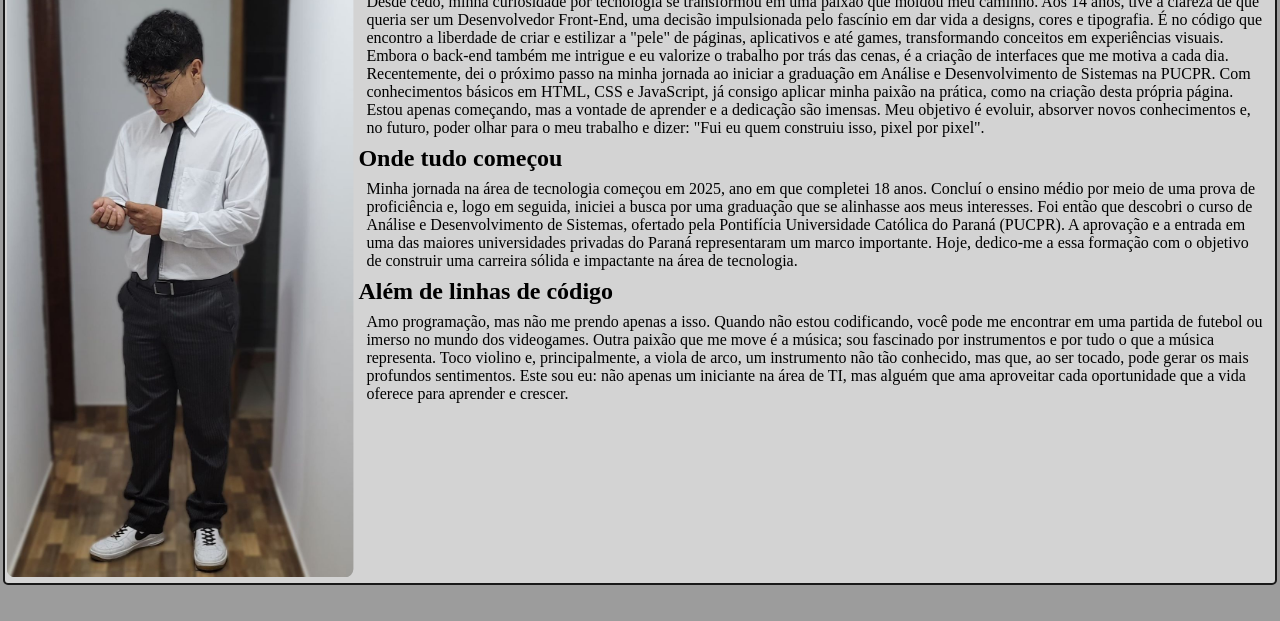
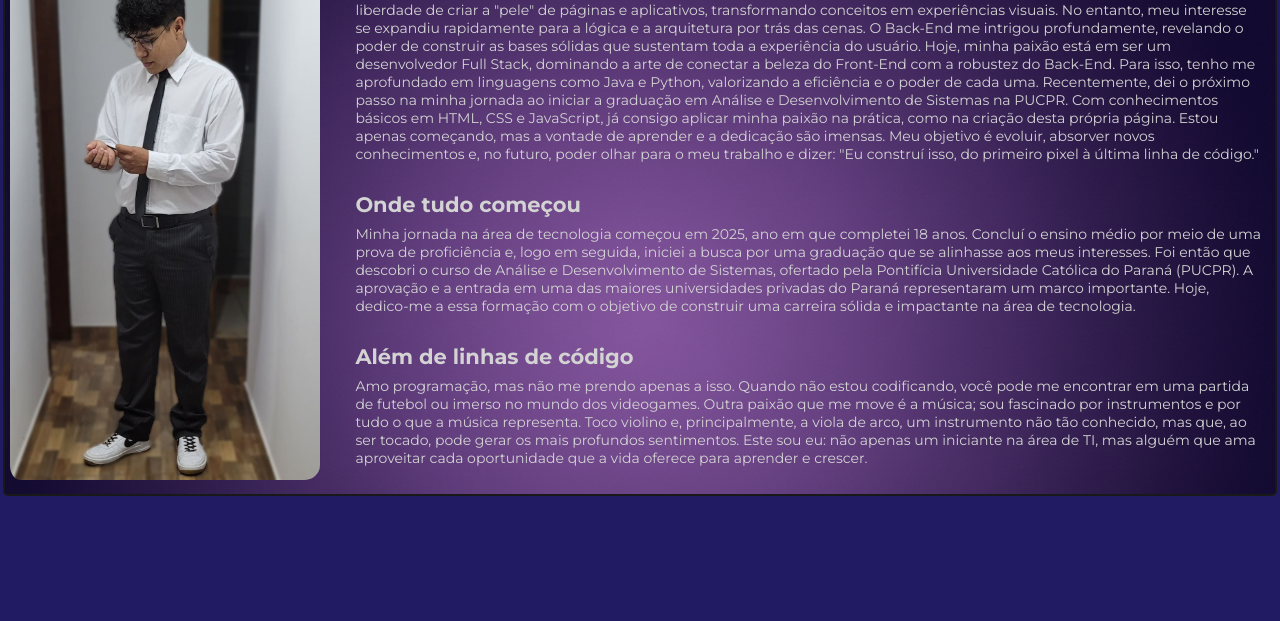
Before and after one commit to jao-vieira/pagina-sobre-mim, a plain HTML site: page index.html in a window 1280 px wide. Shown: the part 179-800 px from the top of the page. Drawn offline with nearby package versions, Linux system fonts and the light colour scheme; a web font is replaced by a local one.

Commit message:
Nova versão da página

```diff
--- a/index.html
+++ b/index.html
@@ -1,42 +1,36 @@
 <!DOCTYPE html>
-<html lang="en">
+<html lang="pt-br">
 <head>
     <meta charset="UTF-8">
     <meta name="viewport" content="width=device-width, initial-scale=1.0">
     <link rel="stylesheet" href="sobremim.css">
+    <link rel="icon" href="images/book.svg" type="image/x-icon">
     <title>Sobre Mim</title>
 </head>
 <body>
     <header><h1>João Pedro Vieira Daniel</h1>
     <p class="cabecalho"><strong>Idade: </strong>18 Anos</p>
     <p class="cabecalho"><strong>Cidade Natal: </strong> Tamarana - PR</p>
-    <div class="rede-social">
-        <img class="logos" src="fotos/LinkedIn.logo.png" alt="LinkedIn">
-        <a href="https://www.linkedin.com/in/joão-pedro-v-35618628b">LinkedIn</a>
-        <img class="logos" src="fotos/Instagram.logo.jpg" alt="Foto Insta">
-        <a href="https://www.instagram.com/jao._vieira_">Instagram</a>
-        <img class="logos" src="fotos/GitHub.logo.jpg" alt="GitHub">
-        <a href="https://github.com/jao-vieira">GitHub</a>
-
-    </div>
 </header>
     <main>
         <section>
             <div>
-                <img  class="minha-foto" src="fotos/Minha Foto.jpg" alt="Minha Foto">
+                <img  class="foto-sobremim" src="images/Minha Foto.jpg" alt="Minha Foto">
             </div>
         </section>
         <section>
             <div class="descrição">
                 <h2>Sobre Mim</h2>
-                <p class="sobre-mim">Desde cedo, minha curiosidade por tecnologia se transformou em uma paixão que moldou meu caminho.
-Aos 14 anos, tive a clareza de que queria ser um Desenvolvedor Front-End, uma decisão impulsionada pelo fascínio em dar vida a designs, cores e tipografia.
-É no código que encontro a liberdade de criar e estilizar a "pele" de páginas, aplicativos e até games, transformando conceitos em experiências visuais.
-Embora o back-end também me intrigue e eu valorize o trabalho por trás das cenas, é a criação de interfaces que me motiva a cada dia.
+                <p class="sobre-mim">Desde cedo, minha curiosidade por tecnologia se transformou em uma paixão que moldou meu caminho. Inicialmente, fui atraído pelo desenvolvimento Front-End, fascinado em dar vida a designs, cores e tipografia.
+É no código que encontro a liberdade de criar a "pele" de páginas e aplicativos, transformando conceitos em experiências visuais.
+No entanto, meu interesse se expandiu rapidamente para a lógica e a arquitetura por trás das cenas.
+O Back-End me intrigou profundamente, revelando o poder de construir as bases sólidas que sustentam toda a experiência do usuário.
+Hoje, minha paixão está em ser um desenvolvedor Full Stack, dominando a arte de conectar a beleza do Front-End com a robustez do Back-End.
+Para isso, tenho me aprofundado em linguagens como Java e Python, valorizando a eficiência e o poder de cada uma.
 Recentemente, dei o próximo passo na minha jornada ao iniciar a graduação em Análise e Desenvolvimento de Sistemas na PUCPR.
 Com conhecimentos básicos em HTML, CSS e JavaScript, já consigo aplicar minha paixão na prática, como na criação desta própria página.
 Estou apenas começando, mas a vontade de aprender e a dedicação são imensas. Meu objetivo é evoluir, absorver novos conhecimentos e, no futuro, poder olhar para o meu trabalho e dizer:
-"Fui eu quem construiu isso, pixel por pixel".
+"Eu construí isso, do primeiro pixel à última linha de código."
 </p>
 
                 <p><h2>Onde tudo começou</h2></p>
--- a/sobremim.css
+++ b/sobremim.css
@@ -1,21 +1,21 @@
-@import url('https://fonts.googleapis.com/css2?family=Epunda+Slab:ital,wght@0,300..900;1,300..900&display=swap');
+@import url('https://fonts.googleapis.com/css2?family=Epunda+Slab:ital,wght@0,300..900;1,300..900&family=Montserrat:ital,wght@0,100..900;1,100..900&family=Oxygen:wght@300;400;700&family=Playfair+Display:ital,wght@0,400..900;1,400..900&family=Roboto+Slab:wght@100..900&display=swap');
 
 * {
     margin: 0;
     padding: 0;
     box-sizing: border-box;
-    font-family: "Epunda Slab", serif;
+    font-family: "Montserrat", sans-serif;
 }
 
 body {
-    background-color: #9c9c9c;
+    background-color: #201b62;
 }
 
 header {
     border: 2px solid #191919;
     border-radius: 5px;
     margin: 0.2rem;
-    background-color: #d3d3d3;
+    background-image: url(images/imagefundo.png);
 }
 
 
@@ -25,55 +25,59 @@ main {
     margin: 0.2rem;
     margin-bottom: -15px;
     display: flex;
-    background: #d3d3d3;
+    background-image: url(images/imagefundo.png);
+    background-repeat: no-repeat;
+     background-size: cover;
 }
 
 
 h1{
     padding: 0.1rem;
     margin-left: 0.1rem;
+    color: #d3d3d3;
+    font-family: "Playfair Display", serif;
+}
+
+h2 {
+    padding-left: 2rem;
+    padding-top: 0.3rem;
 }
 
 a {
-    color:#191919;
+    color:#7b337e;
     padding: 0.1rem;
 
 }
 
-.minha-foto{
+.foto-sobremim {
     flex: 1;
-    width: 350px;
+    width: 315px;
     height: auto;
-    padding: 0.1rem;
-    padding-top: 0.4rem;
-    border-radius: 10px;
+    border-radius: 15px;
+    padding-top: 5px;
+    padding-left: 5px;
 }
 
 
 .cabecalho{
     padding:0.1rem;
     margin-left: 0.1rem;
-}
-
-.rede-social{
-    flex-direction: row;
-    padding:0.3rem;
-}
-
-.logos {
-    width: 25px;
-    height: auto;
-    border-radius: 5px;
+    color: #d3d3d3;
 }
 
 .descrição {
     flex: 2;
     align-items: center;
     padding: 0.2rem;
+    color: #d3d3d3;
+    font-size: 14px;
+    font-family: "Montserrat", sans-serif;
 }
 
 .sobre-mim {
     padding: 0.5rem;
+    padding-left: 2rem;
+    padding-bottom: 1.5rem;
 }
 
 @media screen and (max-width: 600px) {
```
Also changed, not shown: images/GitHub.logo.jpg (renamed from fotos/GitHub.logo.jpg), images/Instagram.logo.jpg (renamed from fotos/Instagram.logo.jpg), images/LinkedIn.logo.png (renamed from fotos/LinkedIn.logo.png), images/Minha Foto.jpg (renamed from fotos/Minha Foto.jpg), images/book.svg (added), images/imagefundo.png (added), images/user.svg (added), 1 other file.
